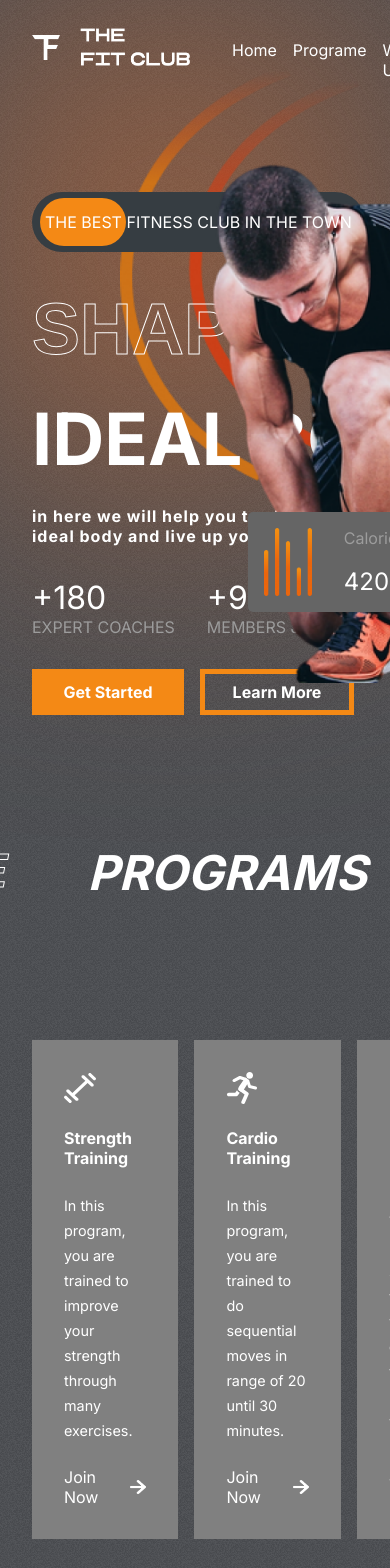
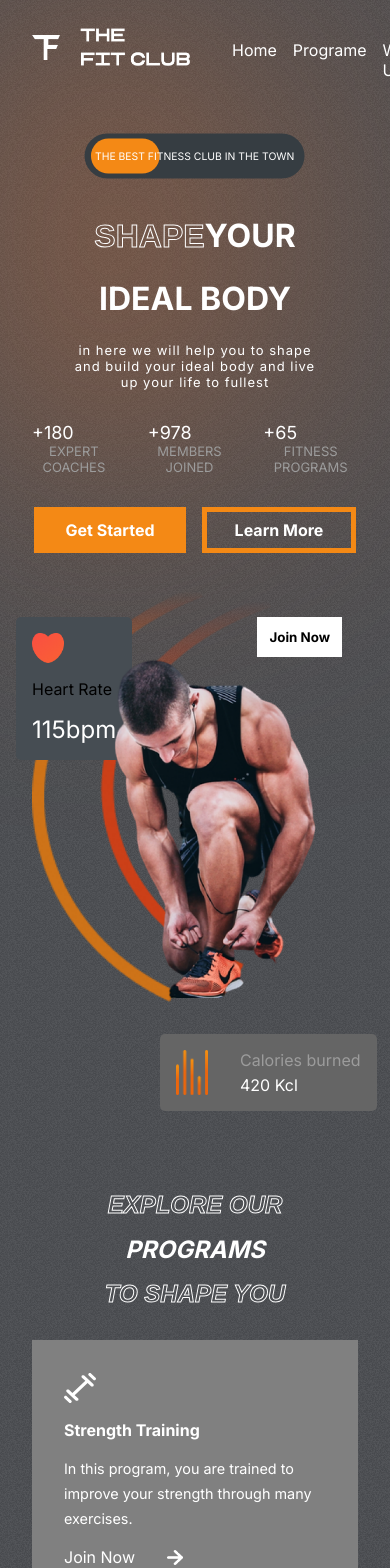
Before and after one commit to ademibowale/Fitness_Club, a React (Create React App) app in the folder fitness-app/: page / in a window 390 px wide. Shown: the top 1568 px of the page. Built offline with nearby package versions, Linux system fonts and the light colour scheme.

Commit message:
Style the mobile screen using media quary inspect with mobile view extension

```diff
--- a/fitness-app/src/components/Hero/Hero.css
+++ b/fitness-app/src/components/Hero/Hero.css
@@ -208,3 +208,230 @@ z-index: 2;
     height: 30rem;
     left: 0;
 }
+
+@media screen and (max-width: 768px)
+ {
+.hero{
+   flex-direction: column;
+
+}
+
+.hero-blur{
+    width: 14rem;
+
+}
+
+.the-best-ad{
+    margin-top: 0 ;
+    font-size: small;
+    align-self: center;
+    transform: scale(0.8);
+
+
+}
+.hero-text{
+    font-size: xx-large;
+    align-items: center;
+    justify-content: center;
+    text-align: center;
+   }
+.hero-text > div:nth-of-type(3){
+    font-size: small;
+    font-weight: 200;
+    letter-spacing: 1px;
+    text-align: center;
+     }
+.hero-btn{
+    justify-content: center;
+}
+
+.figures>div>span:nth-of-type(1){
+font-size: large;
+
+}
+
+.figures>div>span:nth-of-type(2){
+    font-size: small;
+    text-align: center;
+}
+
+.right-h{
+    position: relative;
+    background: none;
+
+}
+
+.heart-rate{
+    left: 1rem;
+    top: 2rem;
+}
+
+.calories{
+    position: relative;
+    top: 5rem;
+    left: 2rem;
+
+ }
+
+.calories>img{
+ width:2rem ;
+
+ }
+
+.calories>div>:nth-child(2){
+    color: white;
+    font-size: 1rem;
+ }
+
+.hero-image{
+    position: relative;
+    width: 15rem;
+    top: 3rem;
+    left: 4rem;
+    align-self: center;
+}
+
+.hero-image_back{
+    width: 15rem;
+    left: 2rem;
+    top: 0rem;
+
+}
+
+
+
+
+
+
+
+
+
+
+
+
+
+
+
+
+
+
+
+
+
+
+
+
+
+
+
+
+
+
+
+
+
+
+
+
+
+
+
+
+
+
+
+
+
+
+
+
+
+
+
+
+
+
+
+
+
+
+
+
+
+
+
+
+
+
+
+
+
+
+
+
+
+
+
+
+
+
+
+
+
+
+
+
+
+
+
+
+
+
+
+
+
+
+
+
+
+
+
+
+
+
+
+
+
+
+
+
+
+
+
+
+
+
+
+
+
+
+
+
+
+
+
+
+
+
+
+
+
+
+
+
+
+
+
+
+
+}
--- a/fitness-app/src/components/Hero/Hero.jsx
+++ b/fitness-app/src/components/Hero/Hero.jsx
@@ -9,6 +9,7 @@ import { motion } from "framer-motion"
 
 
 const transition={type: 'string',duration :3}
+const mobile = window.innerWidth<=768 ? true : false
 const Hero = () => {
     return (
         <div className='hero'>
@@ -16,7 +17,7 @@ const Hero = () => {
             <div className='left-h '>
                 <Header />
                 <div className='the-best-ad'>
-                    <motion.div initial={{left:'238px'}}
+                    <motion.div initial={{left: mobile?'178px':'238px'}}
                     whileInView={{left:'8px'}}
                     transition={{...transition,type:'tween'}}></motion.div>
                     <span>The best fitness club in the town</span>
@@ -53,21 +54,31 @@ const Hero = () => {
                 </div>
             </div>
             <div className='right-h '><button className="btn">Join Now</button>
-            <div className='heart-rate'>
+            <motion.div initial={{right:'-1rem'}}
+            whileInView={{right:'4rem'}}
+            transition={transition} className='heart-rate'>
                 <img src={Heart} alt="heart" />
                 <span>Heart Rate</span>
                 <span>115bpm</span>
-            </div>
+            </motion.div>
             {/* Hero images*/}
 <img src={hero_image} alt="hero_image" className='hero-image' />
-<img src={hero_image_back} alt="hero_image_back" className='hero-image_back' />
-<div className='calories' >
+<motion.img initial={{right:'13rem'}}
+whileInView={{right:'21rem'}}
+transition={transition} src={hero_image_back} alt="hero_image_back" className='hero-image_back' />
+
+  {/* calories image page */}
+
+<motion.div
+initial={{left:'-7rem'}}
+whileInView={{left:'8rem'}}
+transition={transition} className='calories' >
 <img src={calories} alt="calories" />
 <div>
 <span>Calories burned</span>
 <span>420 Kcl</span>
 </div>
-</div>
+</motion.div>
 </div>
 </div>
 
--- a/fitness-app/src/components/Plans/Plans.css
+++ b/fitness-app/src/components/Plans/Plans.css
@@ -64,8 +64,6 @@ position: relative;
     right: 0rem;
         }
 
-
-
 .features{
     display: flex;
     flex-direction: column;
@@ -93,3 +91,20 @@ position: relative;
 .plans>:nth-child(2)>button{
 color: orange;
 }
+
+
+@media screen and (max-width: 768px)
+ {
+
+.plans{
+    flex-direction: column;
+}
+
+.plans>:nth-child(2){
+transform: none;
+
+}
+
+
+
+ }
--- a/fitness-app/src/components/Program/Program.css
+++ b/fitness-app/src/components/Program/Program.css
@@ -67,3 +67,24 @@
 
 
 }
+
+
+
+@media screen and (max-width: 768px)
+ {
+.programs-header{
+    flex-direction: column;
+    gap: 1rem;
+    font-size: x-large;
+    align-items: center;
+    justify-content: center;
+    margin-top: 2rem;
+ }
+
+.programs-calories{
+   flex-direction: column;
+
+}
+
+
+ }
--- a/fitness-app/src/components/Reasons/Reasons.css
+++ b/fitness-app/src/components/Reasons/Reasons.css
@@ -89,3 +89,70 @@
 .partners>img{
     width: 2.5rem;
 }
+
+@media screen and (max-width: 768px)
+ {
+.Reasons{
+    flex-direction: column;
+
+}
+
+.left-r{
+    grid-auto-rows:auto ;
+    overflow:hidden;
+
+}
+
+.left-r>:nth-child(1){
+    width: 7rem;
+    height: 17rem;
+  }
+
+  .left-r>:nth-child(2){
+    width:15rem;
+    height: 10rem;
+
+  }
+
+.left-r>:nth-child(3){
+    width:7rem;
+      }
+
+.left-r>:nth-child(4){
+    width:7rem;
+    height: 6rem;
+
+  }
+
+
+
+
+
+
+
+
+
+
+
+
+
+
+
+
+
+
+
+
+
+
+
+
+
+
+
+
+
+
+
+
+ }
--- a/fitness-app/src/components/Testimonials/Testimonials.jsx
+++ b/fitness-app/src/components/Testimonials/Testimonials.jsx
@@ -4,9 +4,10 @@ import {testimonialsData} from "../../data/testimonialsData";
 import {useState} from 'react';
 import leftArrow from "../../assets/leftArrow.png";
 import rightArrow from "../../assets/rightArrow.png";
-
+import { motion } from "framer-motion"
 
 const Testimonials = () => {
+const transition={type: 'string',duration :3}
 const[selected , setselected] = useState(0);
 const tLenght= testimonialsData.length;
   return (
@@ -15,7 +16,11 @@ const tLenght= testimonialsData.length;
       <span>Testimonials</span>
       <span className='stroke-text'>What they</span>
       <span>say about us</span>
-      <span>{testimonialsData[selected].review}</span>
+      <motion.span key={selected}
+        initial={{opacity:0,x:-100}}
+        animate={{opacity:1,x:0}}
+        exit={{opacity:0,x:100}}
+        transition={transition}>{testimonialsData[selected].review}</motion.span>
 
       <span>
       <span style={{color:'var(--orange)'}}>{testimonialsData[selected].name}</span>{""}
@@ -24,9 +29,20 @@ const tLenght= testimonialsData.length;
       {/* <span></span> */}
       </div>
       <div className='right-t'>
-        <div className=''></div>
-        <div></div>
-        <img src={testimonialsData[selected].image} alt='testimonials'/>
+        {/* Testimonials images animations */}
+        <motion.div  initial={{opacity:0,x:-100}}
+                    whileInView={{opacity:1,x:0}}
+                    transition={{...transition,duration:2}} className=''></motion.div>
+        <motion.div  initial={{opacity:0,x:100}}
+                    whileInView={{opacity:1,x:0}}
+                    transition={{...transition,duration:2}}></motion.div>
+       {/* testimonials arrow animation */}
+        <motion.img key={selected}
+        initial={{opacity:0,x:100}}
+        animate={{opacity:1,x:0}}
+        exit={{opacity:0,x:-100}}
+        transition={transition}
+        src={testimonialsData[selected].image} alt='testimonials'/>
      {/* Arows Logic Functions */}
       <div className='Arrows'>
         <img onClick={()=>
```
